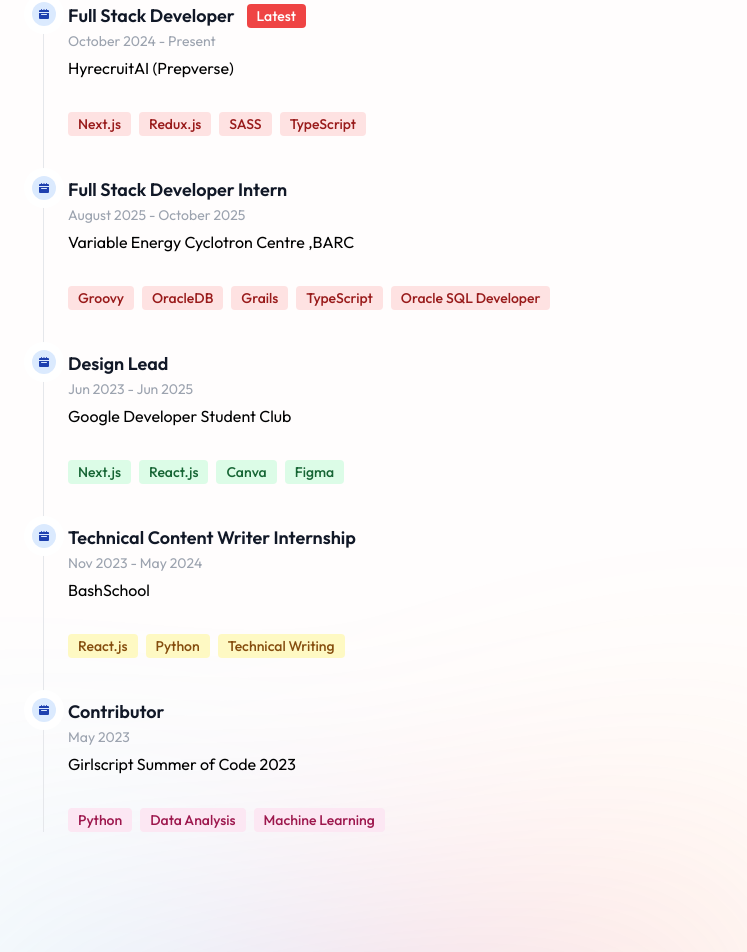
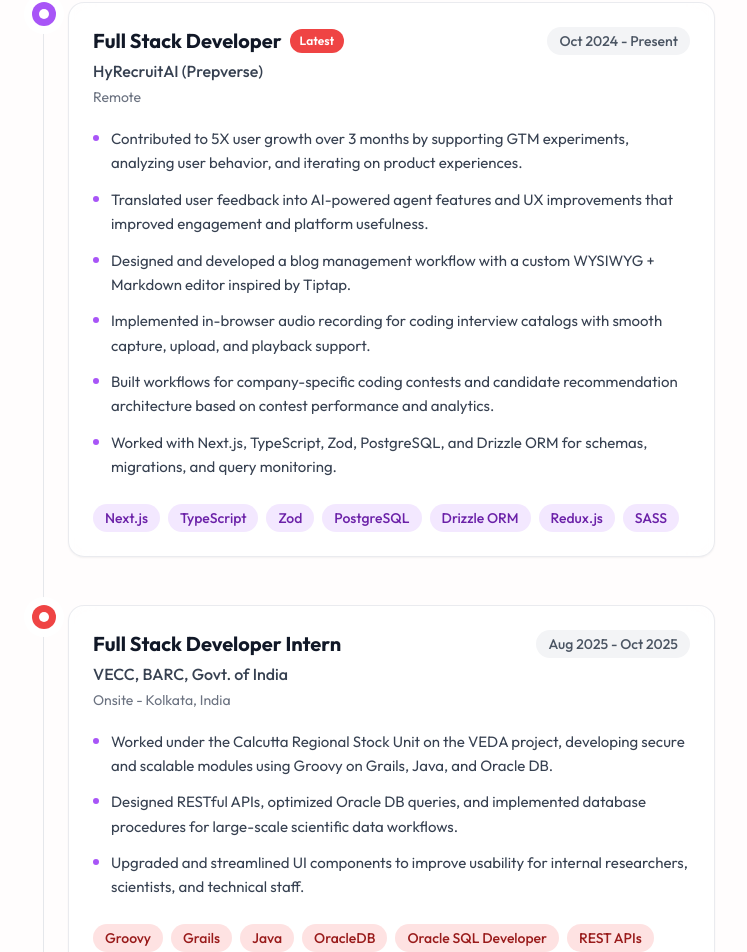
Before and after one commit to Shemantipal/portfolio2k25, a Next.js app: page /timeline in a window 1280 px wide. Shown: the part 477-1429 px from the top of the page, without its empty margins (285-1032 px from the left). Built offline with nearby package versions, Linux system fonts and the light colour scheme; no server answers.

Commit message:
timeline fix

```diff
--- a/components/TimeLine.jsx
+++ b/components/TimeLine.jsx
@@ -5,83 +5,159 @@
     {
       id: 0,
       title: "Full Stack Developer",
-      duration: "October 2024 - Present",
-      org: "HyrecruitAI (Prepverse)",
-      skills: ["Next.js", "Redux.js", "SASS", "TypeScript"],
-      class:
-        "bg-red-100 text-red-800 text-sm font-medium me-2 px-2.5 py-0.5 rounded dark:bg-red-900 dark:text-red-300",
+      mode: "Remote",
+      duration: "Oct 2024 - Present",
+      org: "HyRecruitAI (Prepverse)",
+      skills: [
+        "Next.js",
+        "TypeScript",
+        "Zod",
+        "PostgreSQL",
+        "Drizzle ORM",
+        "Redux.js",
+        "SASS",
+      ],
+      points: [
+        "Contributed to 5X user growth over 3 months by supporting GTM experiments, analyzing user behavior, and iterating on product experiences.",
+        "Translated user feedback into AI-powered agent features and UX improvements that improved engagement and platform usefulness.",
+        "Designed and developed a blog management workflow with a custom WYSIWYG + Markdown editor inspired by Tiptap.",
+        "Implemented in-browser audio recording for coding interview catalogs with smooth capture, upload, and playback support.",
+        "Built workflows for company-specific coding contests and candidate recommendation architecture based on contest performance and analytics.",
+        "Worked with Next.js, TypeScript, Zod, PostgreSQL, and Drizzle ORM for schemas, migrations, and query monitoring.",
+      ],
+      badge: "Latest",
+      color:
+        "bg-purple-100 text-purple-800 dark:bg-purple-900/40 dark:text-purple-300",
+      dot: "bg-purple-500",
     },
     {
       id: 1,
       title: "Full Stack Developer Intern",
-      duration: "August 2025 - October 2025",
-      org: "Variable Energy Cyclotron Centre ,BARC",
-      skills: ["Groovy", "OracleDB", "Grails", "TypeScript" , "Oracle SQL Developer"],
-      class:
-        "bg-red-100 text-red-800 text-sm font-medium me-2 px-2.5 py-0.5 rounded dark:bg-red-900 dark:text-red-300",
+      mode: "Onsite - Kolkata, India",
+      duration: "Aug 2025 - Oct 2025",
+      org: "VECC, BARC, Govt. of India",
+      skills: [
+        "Groovy",
+        "Grails",
+        "Java",
+        "OracleDB",
+        "Oracle SQL Developer",
+        "REST APIs",
+      ],
+      points: [
+        "Worked under the Calcutta Regional Stock Unit on the VEDA project, developing secure and scalable modules using Groovy on Grails, Java, and Oracle DB.",
+        "Designed RESTful APIs, optimized Oracle DB queries, and implemented database procedures for large-scale scientific data workflows.",
+        "Upgraded and streamlined UI components to improve usability for internal researchers, scientists, and technical staff.",
+      ],
+      color: "bg-red-100 text-red-800 dark:bg-red-900/40 dark:text-red-300",
+      dot: "bg-red-500",
     },
     {
       id: 2,
       title: "Design Lead",
-      duration: "Jun 2023 - Jun 2025",
-      org: "Google Developer Student Club",
-      skills: ["Next.js", "React.js", "Canva", "Figma"],
-      class:
-        "bg-green-100 text-green-800 text-sm font-medium me-2 px-2.5 py-0.5 rounded dark:bg-green-900 dark:text-green-300",
+      mode: "Remote",
+      duration: "Jul 2024 - Jul 2025",
+      org: "Google Developer Groups On Campus",
+      skills: ["Figma", "Canva", "React.js", "Next.js", "UI/UX", "Community"],
+      points: [
+        "Helped build and support a vibrant community of 700+ college students interested in technology, design, and development.",
+        "Designed user-friendly and accessible interfaces for websites and applications with a focus on visual appeal and usability.",
+        "Collaborated with GDG leads and industry experts to plan and execute events, hackathons, and technical workshops.",
+      ],
+      color:
+        "bg-green-100 text-green-800 dark:bg-green-900/40 dark:text-green-300",
+      dot: "bg-green-500",
     },
     {
       id: 3,
-      title: "Technical Content Writer Internship",
+      title: "Technical Content Writer Intern",
+      mode: "Remote",
       duration: "Nov 2023 - May 2024",
       org: "BashSchool",
-      skills: ["React.js", "Python", "Technical Writing"],
-      class:
-        "bg-yellow-100 text-yellow-800 text-sm font-medium me-2 px-2.5 py-0.5 rounded dark:bg-yellow-900 dark:text-yellow-300",
+      skills: ["React.js", "Python", "Technical Writing", "Content"],
+      points: [
+        "Created beginner-friendly technical content around programming, development, and modern web technologies.",
+        "Worked on simplifying technical concepts into clear, readable, and practical learning material.",
+        "Improved content structure and readability for students and early-stage developers.",
+      ],
+      color:
+        "bg-yellow-100 text-yellow-800 dark:bg-yellow-900/40 dark:text-yellow-300",
+      dot: "bg-yellow-500",
     },
     {
       id: 4,
       title: "Contributor",
+      mode: "Remote",
       duration: "May 2023",
-      org: "Girlscript Summer of Code 2023",
-      skills: ["Python", "Data Analysis", "Machine Learning"],
-      class:
-        "bg-pink-100 text-pink-800 text-sm font-medium me-2 px-2.5 py-0.5 rounded dark:bg-pink-900 dark:text-pink-300",
+      org: "GirlScript Summer of Code 2023",
+      skills: ["Python", "Data Analysis", "Machine Learning", "Open Source"],
+      points: [
+        "Contributed to open-source projects and collaborated with developers across different repositories.",
+        "Worked on beginner-friendly improvements involving Python, data analysis, and machine learning concepts.",
+        "Gained hands-on experience with Git, GitHub workflows, and collaborative software development.",
+      ],
+      color: "bg-pink-100 text-pink-800 dark:bg-pink-900/40 dark:text-pink-300",
+      dot: "bg-pink-500",
     },
   ];
+
   return (
-    <div>
+    <div className="w-full">
       <ol className="relative border-s border-gray-200 dark:border-gray-700">
         {data.map((item) => (
-          <li className="mb-10 ms-6" key={item.id}>
-            <span className="absolute flex items-center justify-center w-6 h-6 bg-blue-100 rounded-full -start-3 ring-8 ring-white dark:ring-gray-900 dark:bg-blue-900">
-              <svg
-                className="w-2.5 h-2.5 text-blue-800 dark:text-blue-300"
-                aria-hidden="true"
-                xmlns="http://www.w3.org/2000/svg"
-                fill="currentColor"
-                viewBox="0 0 20 20"
+          <li className="mb-12 ms-6" key={item.id}>
+            <span
+              className={`absolute flex items-center justify-center w-6 h-6 rounded-full -start-3 ring-8 ring-white dark:ring-gray-950 ${item.dot}`}
             >
-                <path d="M20 4a2 2 0 0 0-2-2h-2V1a1 1 0 0 0-2 0v1h-3V1a1 1 0 0 0-2 0v1H6V1a1 1 0 0 0-2 0v1H2a2 2 0 0 0-2 2v2h20V4ZM0 18a2 2 0 0 0 2 2h16a2 2 0 0 0 2-2V8H0v10Zm5-8h10a1 1 0 0 1 0 2H5a1 1 0 0 1 0-2Z" />
-              </svg>
+              <span className="w-2.5 h-2.5 rounded-full bg-white" />
             </span>
-            <h3 className="flex items-center mb-1 text-lg font-semibold text-gray-900 dark:text-white">
-              {item.title}{" "}
-              {item.id === 0 && (
-                <span className="bg-red-500 text-[#fff] text-sm font-medium me-2 px-2.5 py-0.5 border-sky-100 rounded ms-3">
-                  Latest
+
+            <div className="rounded-2xl border border-gray-200/80 dark:border-white/10 bg-white/70 dark:bg-white/[0.03] backdrop-blur-md p-5 md:p-6 shadow-sm hover:shadow-lg transition-all duration-300">
+              <div className="flex flex-col md:flex-row md:items-start md:justify-between gap-3">
+                <div>
+                  <h3 className="flex flex-wrap items-center gap-2 text-lg md:text-xl font-bold text-gray-900 dark:text-white">
+                    {item.title}
+
+                    {item.badge && (
+                      <span className="bg-red-500 text-white text-xs font-semibold px-2.5 py-1 rounded-full">
+                        {item.badge}
                       </span>
                     )}
                   </h3>
-            <time className="block mb-2 text-sm font-normal leading-none text-gray-400 dark:text-gray-500">
+
+                  <p className="mt-1 text-sm md:text-base font-medium text-gray-700 dark:text-gray-300">
+                    {item.org}
+                  </p>
+
+                  <p className="mt-1 text-xs md:text-sm text-gray-500 dark:text-gray-400">
+                    {item.mode}
+                  </p>
+                </div>
+
+                <time className="w-max rounded-full bg-gray-100 dark:bg-white/10 px-3 py-1 text-xs md:text-sm font-medium text-gray-600 dark:text-gray-300">
                   {item.duration}
                 </time>
-            <p>{item.org}</p>
-            <div className="flex flex-wrap mt-8">
-              {item.skills.map((i, idx) => (
-                <span key={idx} className={`${item.class}`}>
-                  {i}
+              </div>
+
+              <ul className="mt-5 space-y-3 text-sm md:text-[15px] leading-relaxed text-gray-700 dark:text-gray-300">
+                {item.points.map((point, idx) => (
+                  <li key={idx} className="flex gap-3">
+                    <span className="mt-2 h-1.5 w-1.5 shrink-0 rounded-full bg-purple-500" />
+                    <span>{point}</span>
+                  </li>
+                ))}
+              </ul>
+
+              <div className="flex flex-wrap gap-2 mt-6">
+                {item.skills.map((skill, idx) => (
+                  <span
+                    key={idx}
+                    className={`${item.color} text-xs md:text-sm font-medium px-3 py-1 rounded-full`}
+                  >
+                    {skill}
                   </span>
                 ))}
+              </div>
             </div>
           </li>
         ))}
```
Lines whose indentation alone changed are shown as unchanged.
